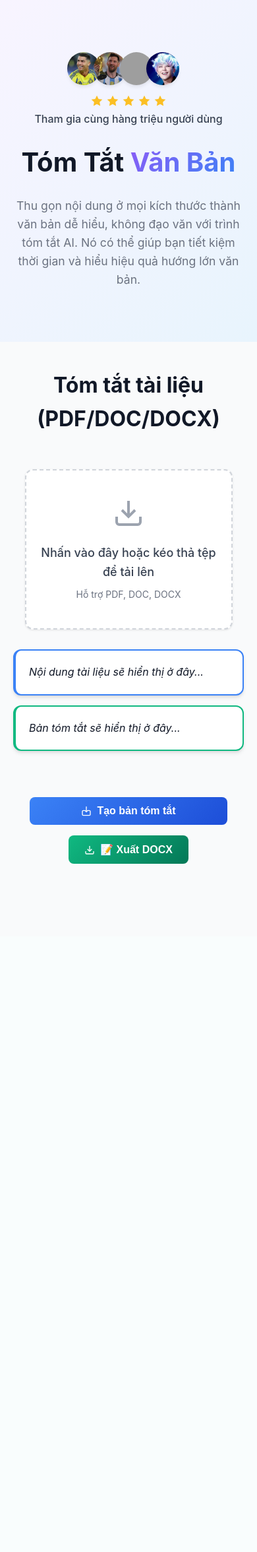
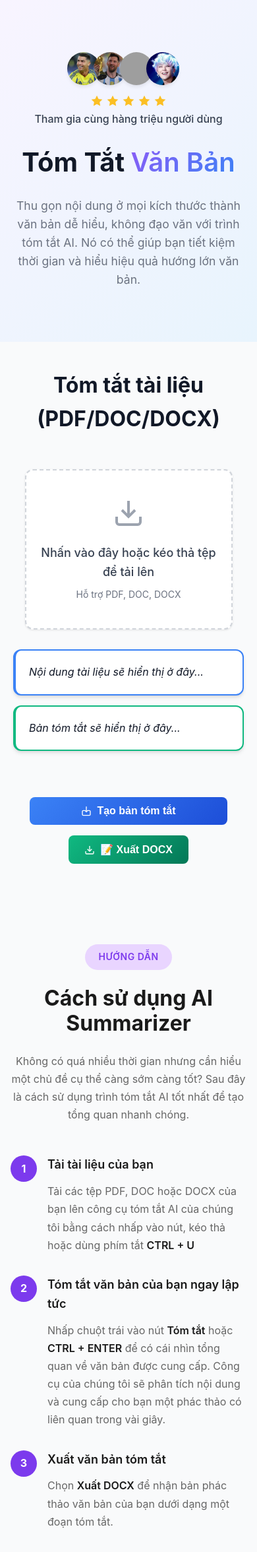
Before and after one commit to 0767878237/AI_web, a Django app: page / in a window 390 px wide. Shown: the whole page at 66% size. Before the commit the page ends 1309 px from the top, so only its background shows below. Run offline with Django 5.2, Linux system fonts and the light colour scheme; some libraries are stand-ins or nearby versions; grey boxes are pictures that could not be loaded.

Commit message:
add turtorial body

```diff
--- a/static/src/css/styles.css
+++ b/static/src/css/styles.css
@@ -32,6 +32,7 @@ body {
     flex-wrap: wrap;
 }
 
+/* avatar */
 .user-avatars {
     display: flex;
     margin-left: -8px;
@@ -59,7 +60,9 @@ body {
     font-size: 16px;
     box-shadow: 0 4px 6px -1px rgba(0, 0, 0, 0.1);
 }
+/* end avatar */
 
+/* rating */
 .rating-info {
     display: flex;
     flex-direction: column;
@@ -84,6 +87,7 @@ body {
     font-weight: 500;
     font-size: 16px;
 }
+/* end rating */
 
 .hero-title {
     font-size: 4rem;
@@ -112,7 +116,7 @@ body {
 .main-content {
     max-width: 1200px;
     margin: 0 auto;
-    padding: 40px 20px;
+    padding: 40px 20px 20px 20px;
 }
 
 .page-title {
@@ -207,14 +211,14 @@ body {
     font-size: 0.875rem;
 }
 
-/* Content Container - GIỮ NGUYÊN PHẦN CUỘN */
+/* Content Container */
 #contentContainer {
     display: flex;
     flex-direction: row;
     justify-content: space-between;
     margin: 20px auto;
     gap: 20px;
-    height: 500px; /* Chiều cao cố định để cuộn nội dung */
+    height: 500px;
     max-width: 1200px;
 }
 
@@ -224,7 +228,7 @@ body {
     background-color: white;
     padding: 20px;
     border-radius: 12px;
-    overflow-y: auto; /* QUAN TRỌNG: Giữ nguyên tính năng cuộn */
+    overflow-y: auto;
     height: 100%;
     box-shadow: 0 4px 6px -1px rgba(0, 0, 0, 0.1), 0 2px 4px -1px rgba(0, 0, 0, 0.06);
 }
@@ -381,7 +385,7 @@ body {
 
     #documentContent,
     #summaryArea {
-        height: 300px; /* Chiều cao cố định cho mobile, vẫn giữ cuộn */
+        height: 300px;
     }
 
     #actionButtons {
@@ -393,6 +397,37 @@ body {
         width: 100%;
         max-width: 300px;
         justify-content: center;
+    }
+    /* turtorial */
+     .container {
+        padding: 32px 16px;
+    }
+
+    .main-title {
+        font-size: 2rem;
+    }
+
+    .subtitle {
+        font-size: 1rem;
+    }
+
+    .step {
+        gap: 16px;
+    }
+
+    .step-number {
+        width: 40px;
+        height: 40px;
+        font-size: 1rem;
+    }
+
+    .step-title {
+        font-size: 1.125rem;
+    }
+
+    .ai-badge {
+        font-size: 0.8rem;
+        padding: 6px 16px;
     }
 }
 
@@ -436,3 +471,119 @@ body {
     from { transform: translateX(0); opacity: 1; }
     to { transform: translateX(100%); opacity: 0; }
 }
+
+/* turtorial */
+.container {
+    max-width: 1000px;
+    margin: 0 auto;
+    padding: 32px 24px;
+}
+
+.header {
+    text-align: center;
+    margin-bottom: 48px;
+}
+
+.ai-badge {
+    display: inline-block;
+    background-color: #e9d5ff;
+    color: #7c3aed;
+    padding: 8px 20px;
+    border-radius: 20px;
+    font-size: 0.875rem;
+    font-weight: 600;
+    letter-spacing: 0.5px;
+    margin-bottom: 24px;
+    text-transform: uppercase;
+}
+
+.main-title {
+    font-size: 2.5rem;
+    font-weight: bold;
+    color: #1a1a1a;
+    margin-bottom: 24px;
+    line-height: 1.2;
+}
+
+.subtitle {
+    font-size: 1.125rem;
+    color: #666;
+    max-width: 800px;
+    margin: 0 auto;
+    line-height: 1.7;
+}
+
+.steps {
+    display: flex;
+    flex-direction: column;
+    gap: 32px;
+}
+
+.step {
+    display: flex;
+    align-items: flex-start;
+    gap: 24px;
+}
+
+.step-number {
+    width: 48px;
+    height: 48px;
+    background-color: #7c3aed;
+    border-radius: 50%;
+    display: flex;
+    align-items: center;
+    justify-content: center;
+    color: white;
+    font-weight: bold;
+    font-size: 1.125rem;
+    flex-shrink: 0;
+}
+
+.step-content {
+    flex: 1;
+}
+
+.step-title {
+    font-size: 1.25rem;
+    font-weight: 600;
+    color: #1a1a1a;
+    margin-bottom: 12px;
+}
+
+.step-description {
+    color: #666;
+    line-height: 1.7;
+}
+
+.highlight {
+    font-weight: 600;
+    color: #1a1a1a;
+}
+
+@media (max-width: 768px) {
+    .container {
+        padding: 32px 16px;
+    }
+
+    .main-title {
+        font-size: 2rem;
+    }
+
+    .subtitle {
+        font-size: 1rem;
+    }
+
+    .step {
+        gap: 16px;
+    }
+
+    .step-number {
+        width: 40px;
+        height: 40px;
+        font-size: 1rem;
+    }
+
+    .step-title {
+        font-size: 1.125rem;
+    }
+}
--- a/web/templates/summarizer.html
+++ b/web/templates/summarizer.html
@@ -131,6 +131,58 @@
         </div>
     </div>
 
+    <!-- Turtorial -->
+    <div class="container">
+        <!-- Header Section -->
+        <div class="header">
+            <div class="ai-badge">HƯỚNG DẪN</div>
+            <h1 class="main-title">Cách sử dụng AI Summarizer</h1>
+            <p class="subtitle">
+                Không có quá nhiều thời gian nhưng cần hiểu một chủ đề cụ thể càng sớm càng tốt? Sau đây là cách sử
+                dụng trình tóm tắt AI tốt nhất để tạo tổng quan nhanh chóng.
+            </p>
+        </div>
+
+        <!-- Steps Section -->
+        <div class="steps">
+            <!-- Step 1 -->
+            <div class="step">
+                <div class="step-number">1</div>
+                <div class="step-content">
+                    <h3 class="step-title">Tải tài liệu của bạn</h3>
+                    <p class="step-description">
+                        Tải các tệp PDF, DOC hoặc DOCX của bạn lên công cụ tóm tắt AI của
+                        chúng tôi bằng cách nhấp vào nút, kéo thả hoặc dùng phím tắt <span class="highlight">CTRL + U</span>
+                    </p>
+                </div>
+            </div>
+
+             <!-- Step 2 -->
+            <div class="step">
+                <div class="step-number">2</div>
+                <div class="step-content">
+                    <h3 class="step-title">Tóm tắt văn bản của bạn ngay lập tức</h3>
+                    <p class="step-description">
+                        Nhấp chuột trái vào nút <span class="highlight">Tóm tắt</span> hoặc <span class="highlight">CTRL + ENTER</span> để có cái nhìn tổng quan về văn bản được cung cấp.
+                        Công cụ của chúng tôi sẽ phân tích nội dung và cung cấp cho bạn một phác thảo có liên quan trong vài giây.
+                    </p>
+                </div>
+            </div>
+            <!-- Step 3 -->
+            <div class="step">
+                <div class="step-number">3</div>
+                <div class="step-content">
+                    <h3 class="step-title">Xuất văn bản tóm tắt</h3>
+                    <p class="step-description">
+                        Chọn <span class="highlight">Xuất DOCX</span> để nhận bản phác thảo văn bản của bạn dưới dạng một đoạn
+                        tóm tắt.
+                    </p>
+                </div>
+            </div>
+
+        </div>
+    </div>
+
     <script src="{% static 'src/js/main.js' %}"></script>
 </body>
 </html>
```
